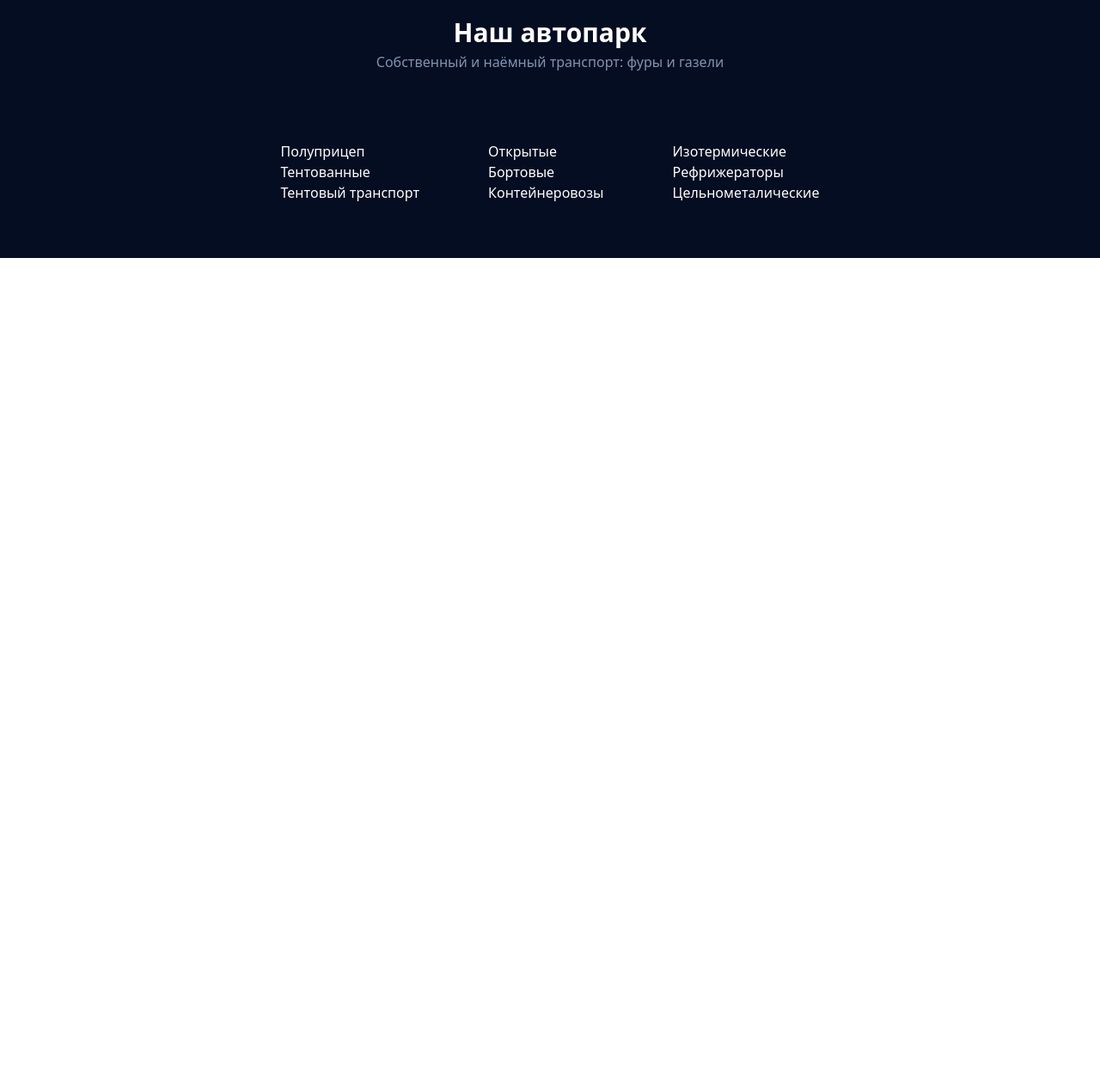
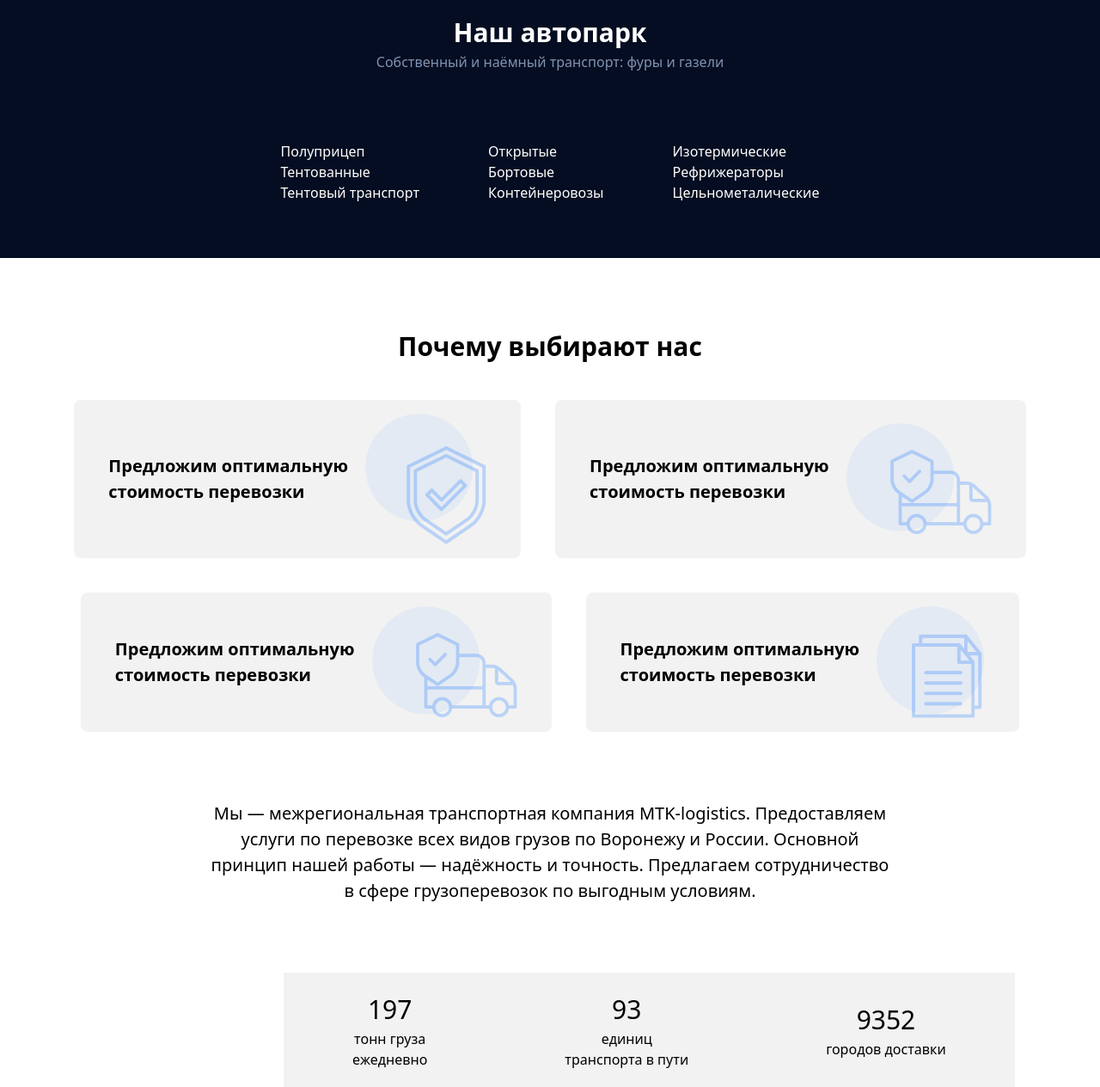
Before and after one commit to Nasledie3322/Logistics-MTK-, a website: page src/index.html in a window 1280 px wide. Shown: the part 2136-3400 px from the top of the page at 86% size. Before the commit the page ends 2436 px from the top, so only its background shows below. Drawn offline with nearby package versions, Linux system fonts and the light colour scheme; files that its build step writes are made by us from their sources.

Commit message:
user2 1commit 1cektor

```diff
--- a/src/index.html
+++ b/src/index.html
@@ -289,5 +289,92 @@ MTK-logistics.
         </div>
         </div>
     </div>
+
+    <div class="xl:block hidden mt-20 text-center">
+   <h1 class="text-[30px] font-bold">Почему выбирают нас</h1>
+    </div>
+
+    <div class="block xl:hidden mt-20 text-center">
+   <h1 class="text-[30px] font-bold">Почему выбирают нас</h1>
+    </div>
+
+    <div class="xl:flex hidden justify-center items-cente gap-10">
+    <button class="xl:flex hidden bg-[#F2F2F2] px-10 py-4 rounded-lg mt-10 items-center justify-center gap-5">
+<h1 class="text-[20px] font-bold text-start">Предложим оптимальную<br>
+стоимость перевозки</h1>
+<img src="/icon_ стоимость.png" alt="">
+    </button>
+    <button class="xl:flex hidden bg-[#F2F2F2] px-10 py-4 rounded-lg mt-10 items-center justify-center gap-5">
+<h1 class="text-[20px] font-bold text-start">Предложим оптимальную<br>
+стоимость перевозки</h1>
+<img src="/icon_ транспорт.png" alt="">
+    </button>
+    </div>
+    <div class="xl:flex hidden justify-center items-cente gap-10">
+    <button class="xl:flex hidden bg-[#F2F2F2] px-10 py-4 rounded-lg mt-10 items-center justify-center gap-5">
+<h1 class="text-[20px] font-bold text-start">Предложим оптимальную<br>
+стоимость перевозки</h1>
+<img src="/icon_ транспорт.png" alt="">
+    </button>
+    <button class="xl:flex hidden bg-[#F2F2F2] px-10 py-4 rounded-lg mt-10 items-center justify-center gap-5">
+<h1 class="text-[20px] font-bold text-start">Предложим оптимальную<br>
+стоимость перевозки</h1>
+<img src="/icon_ документы.png" alt="">
+    </button>
+    </div>
+
+    <div class="flex flex-col xl:hidden justify-center items-center">
+    <button class="flex xl:hidden bg-[#F2F2F2] px-10 py-4 rounded-lg mt-10 items-center justify-center gap-5">
+<h1 class="text-[20px] font-bold text-start">Предложим оптимальную<br>
+стоимость перевозки</h1>
+<img src="/icon_ стоимость.png" alt="">
+    </button>
+    <button class="flex xl:hidden bg-[#F2F2F2] px-10 py-4 rounded-lg mt-10 items-center justify-center gap-5">
+<h1 class="text-[20px] font-bold text-start">Предложим оптимальную<br>
+стоимость перевозки</h1>
+<img src="/icon_ транспорт.png" alt="">
+    </button>
+    </div>
+    <div class="flex flex-col xl:hidden justify-center items-cente">
+    <button class="flex xl:hidden bg-[#F2F2F2] px-10 py-4 rounded-lg mt-10 items-center justify-center gap-5">
+<h1 class="text-[20px] font-bold text-start">Предложим оптимальную<br>
+стоимость перевозки</h1>
+<img src="/icon_ транспорт.png" alt="">
+    </button>
+    <button class="flex xl:hidden bg-[#F2F2F2] px-10 py-4 rounded-lg mt-10 items-center justify-center gap-5">
+<h1 class="text-[20px] font-bold text-start">Предложим оптимальную<br>
+стоимость перевозки</h1>
+<img src="/icon_ документы.png" alt="">
+    </button>
+    </div>
+
+    <h1 class="xl:block hidden text-[20px] text-center mt-20">
+        Мы — межрегиональная транспортная компания
+MTK-logistics.
+Предоставляем<br> услуги по перевозке всех видов грузов по Воронежу и России. Основной<br> принцип нашей работы — надёжность и точность. Предлагаем
+сотрудничество<br> в сфере грузоперевозок по выгодным условиям.
+    </h1>
+
+    <h1 class="block xl:hidden text-[12px] text-center mt-20">
+        Мы — межрегиональная транспортная компания
+MTK-logistics.
+Предоставляем услуги по перевозке всех видов грузов по Воронежу и России. Основной принцип нашей работы — надёжность и точность. Предлагаем
+сотрудничество в сфере грузоперевозок по выгодным условиям.
+    </h1>
+
+    <button class="xl:flex justify-center items-center px-20 py-5 gap-40 hidden bg-[#F2F2F2] ml-[330px] mt-20">
+<div>
+    <h1 class="text-[30px]">197</h1>
+    <p>тонн груза<br> ежедневно</p>
+</div>
+<div>
+    <h1 class="text-[30px]">93</h1>
+    <p>единиц<br> транспорта в пути</p>
+</div>
+<div>
+    <h1 class="text-[30px]">9352</h1>
+    <p>городов доставки</p>
+</div>
+    </button>
 </body>
 </html>
```
Also changed, not shown: icon_ документы.png (added), icon_ стоимость.png (added), icon_ транспорт.png (added).
